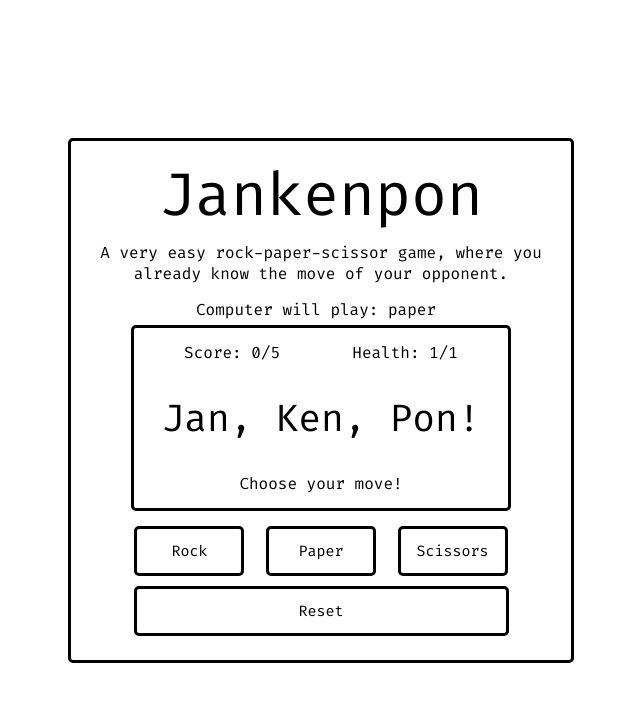
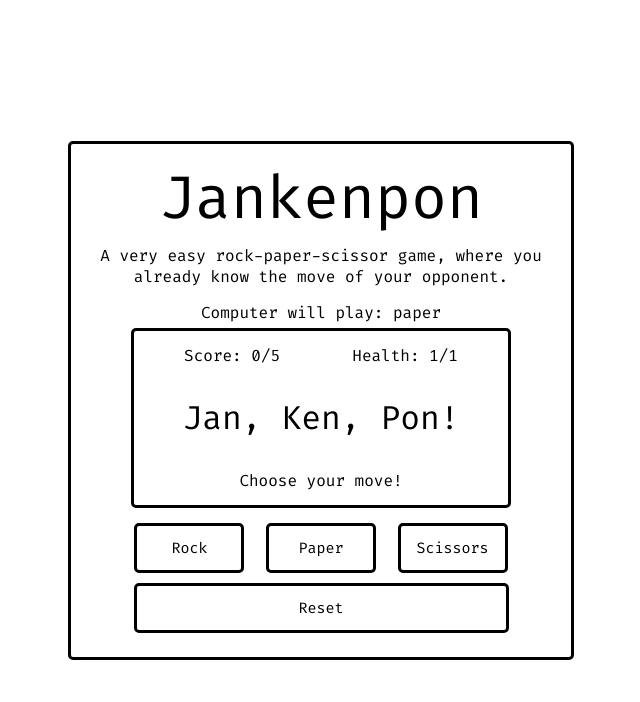
Before and after one commit to exequielyuri/odin-rock-paper-scissors, a plain HTML site: page index.html in a window 1280 px wide. Shown: the whole page, without its empty margins (319-959 px from the left). Drawn offline with Linux system fonts and the light colour scheme.

Commit message:
Adjust some size and alignment

```diff
--- a/style.css
+++ b/style.css
@@ -47,15 +47,12 @@ body {
     justify-content: space-around;
 }
 
-#predict {
-    margin-left: 125px;
-    text-align: left;
-}
+#predict {}
 #score {}
 #health {}
 
 #outcome {
-    font-size: 38px;
+    font-size: 33px;
     margin: 30px 0;
 }
 
```
